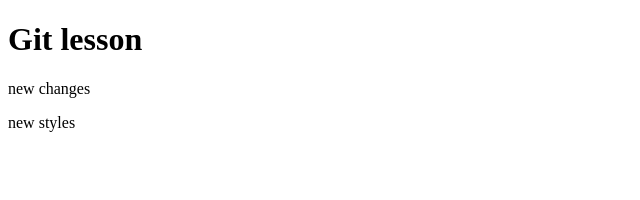
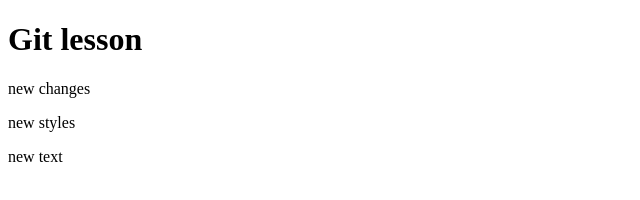
Before and after one commit to LiudmilaShe/site, a plain HTML site: page index.html in a window 1280 px wide. Shown: the full height of the page, 0-640 px from the left. Drawn offline with Linux system fonts and the light colour scheme.

Commit message:
third commit

```diff
--- a/index.html
+++ b/index.html
@@ -10,5 +10,6 @@
     <h1>Git lesson</h1>
     <p>new changes</p>
     <p>new styles</p>
+    <p>new text</p>
 </body>
 </html>
```
